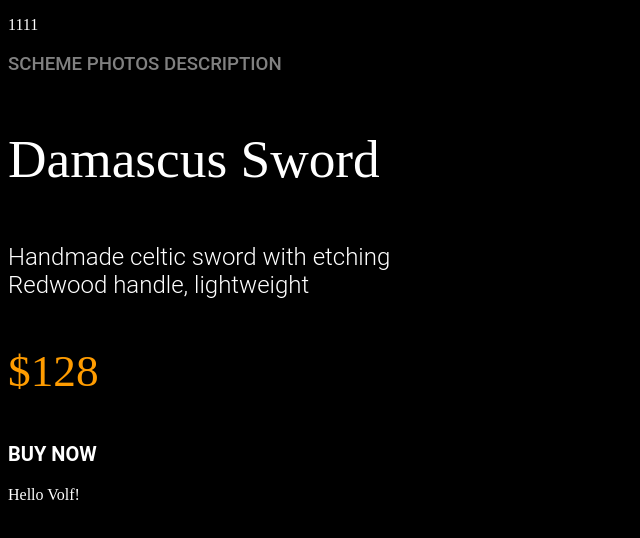
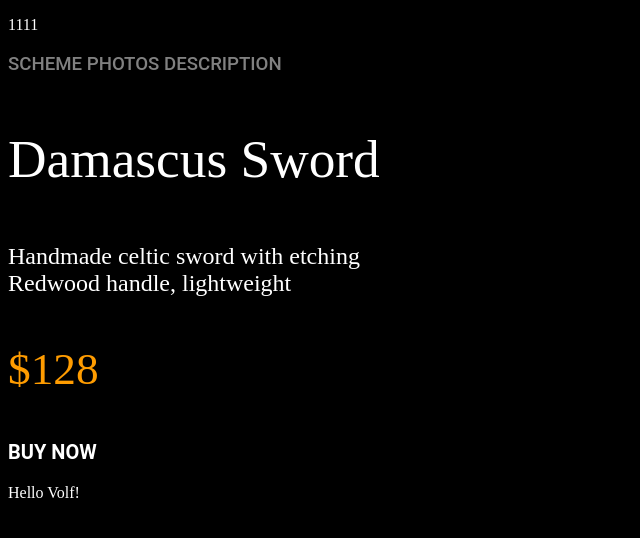
Before and after one commit to greenochre/volf_fonts, a plain HTML site: page index.html in a window 1280 px wide. Shown: the whole page, without its empty margins (0-640 px from the left). Drawn offline with Linux system fonts and the light colour scheme.

Commit message:
_1
font change

```diff
--- a/main_d.css
+++ b/main_d.css
@@ -18,6 +18,7 @@ body {
 
 #swordsr {
     font-family: "Roboto";
+    font-family: "Macho";
     font-weight: 300;
     font-size: 18pt;
 }
```
